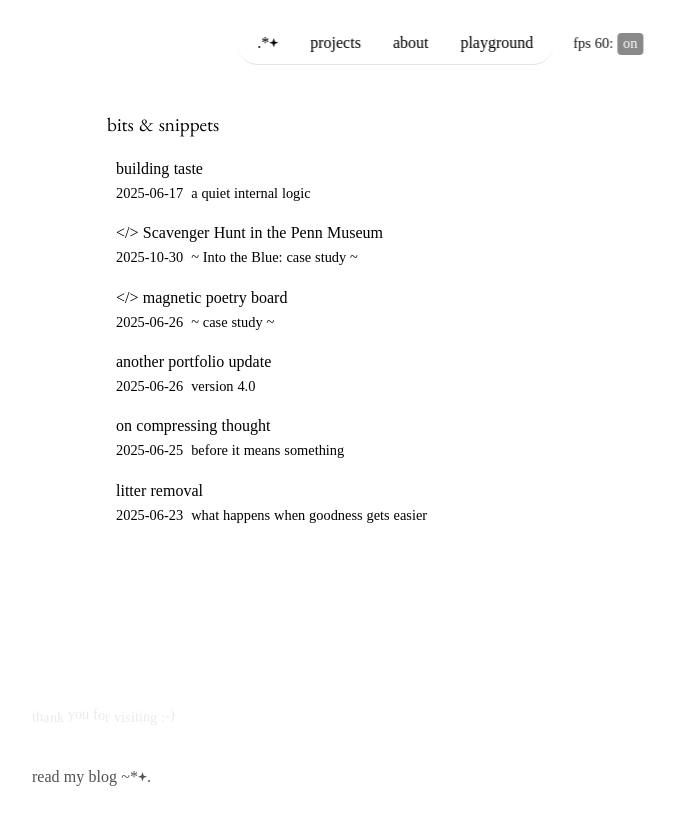
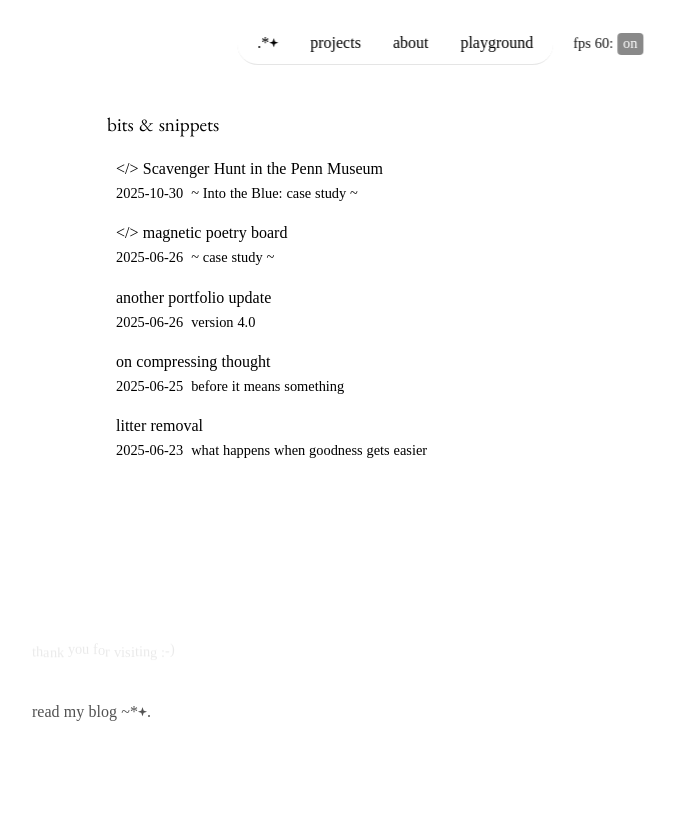
Before and after one commit to kimestelle/my-portfolio, a Next.js app: page /blog in a window 1280 px wide. Shown: the top 824 px of the page, without its empty margins (192-867 px from the left). After the commit the page ends 800 px from the top, so only its background shows below. Built offline with nearby package versions, Linux system fonts and the light colour scheme; a web font is replaced by a local one.

Commit message:
removed blog post

```diff
--- a/src/app/blog/[slug]/page.tsx
+++ b/src/app/blog/[slug]/page.tsx
@@ -4,7 +4,7 @@ import dynamic from 'next/dynamic';
 import Link from 'next/link';
 
 const postMap: Record<string, any> = {
-  'building-taste': dynamic(() => import('../pages/building-taste')),
+  // 'building-taste': dynamic(() => import('../pages/building-taste')),
   'into-the-blue': dynamic(() => import('../pages/into-the-blue')),
   'watercolor-shader': dynamic(() => import('../pages/watercolor-shader')),
   'compressed-thinking': dynamic(() => import('../pages/compressed-thinking')),
--- a/src/app/blog/posts.ts
+++ b/src/app/blog/posts.ts
@@ -13,13 +13,13 @@ export const allPostsSorted: BlogPost[] = [
     //     slug: "mood-shader",
     //     description: "version 4.0",
     // },
-    {
-        title: "building taste",
-        date: "2025-06-17",
-        slug: "building-taste",
-        description: "a quiet internal logic",
-        category: 'thinking'
-    },
+    // {
+    //     title: "building taste",
+    //     date: "2025-06-17",
+    //     slug: "building-taste",
+    //     description: "a quiet internal logic",
+    //     category: 'thinking'
+    // },
     {
         title: "</> Scavenger Hunt in the Penn Museum",
         date: "2025-10-30",
```
